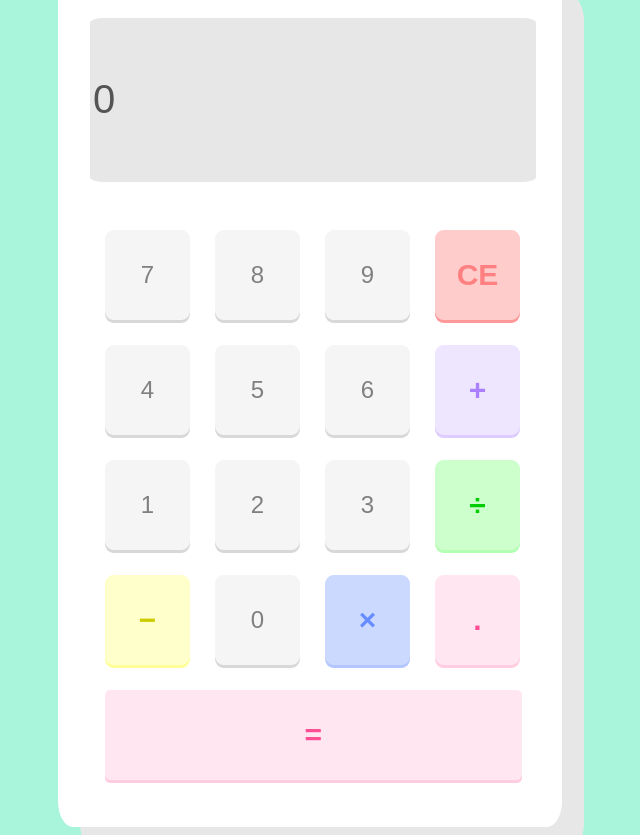
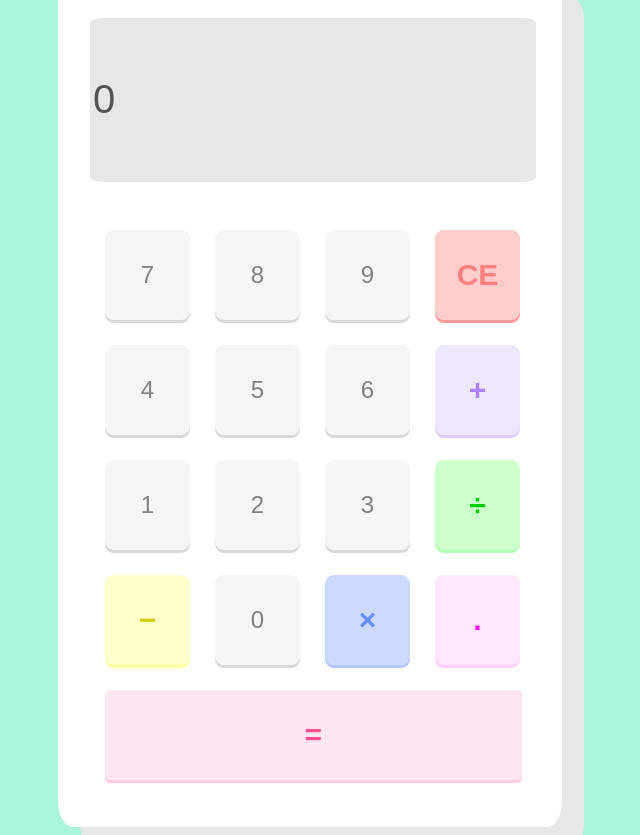
Before and after one commit to juderem/jucalculate, a plain HTML site: page index.html in a window 1280 px wide. Shown: the whole page, without its empty margins (330-970 px from the left). Drawn offline with Linux system fonts and the light colour scheme.

Commit message:
Update styles.css
Decimal button colour change

```diff
--- a/styles.css
+++ b/styles.css
@@ -176,22 +176,22 @@ button:active {
 }
 
 .calcButts > #dot {
-  background-color: #ffe6f0;
-  color: #ff4d94;
-  box-shadow: 0 3px #ffcce0;
-  border: 1px solid #ffe6f0;
+  background-color: #ffe6ff;
+  color: #ff00ff;
+  box-shadow: 0 3px #ffccff;
+  border: 1px solid #ffe6ff;
   font-size: 30px;
   font-weight: bolder;
 }
 
 .calcButts > #dot:hover {
-  background-color: #ffb3d1;
-  border: 1px solid #ffb3d1;
+  background-color: #ffb3ff;
+  border: 1px solid #ffb3ff;
 }
 
 .calcButts > #dot:active {
   transform: translateY(4px);
-  box-shadow: 0 3px #ffb3d1;
+  box-shadow: 0 3px #ffb3ff;
 }
 
 .calcButts > #equals {
```
